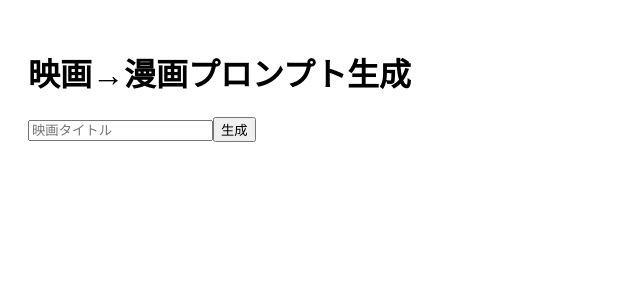
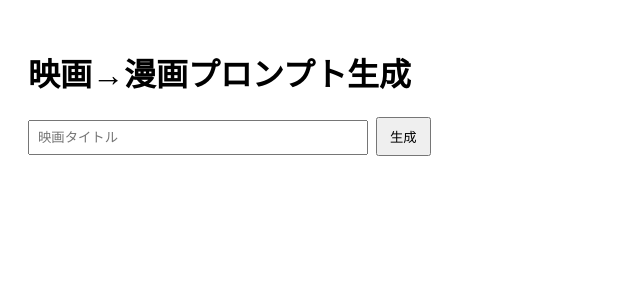
Before and after one commit to itai-onk/movie-manga-app, a React app: page / in a window 1280 px wide. Shown: the top 300 px of the page, without its empty margins (0-640 px from the left). Built offline with nearby package versions, Linux system fonts and the light colour scheme; the HTML template or start-up script is replaced by a standard one.

Commit message:
Update App.jsx

```diff
--- a/src/App.jsx
+++ b/src/App.jsx
@@ -3,30 +3,51 @@ import { useState } from "react";
 export default function App() {
   const [title, setTitle] = useState("");
   const [result, setResult] = useState("");
+  const [loading, setLoading] = useState(false);
 
   const generate = async () => {
-    const res = await fetch("/api/generate", {
-      method: "POST",
-      body: JSON.stringify({ title }),
-    });
+    try {
+      setLoading(true);
+      setResult("");
 
-    const data = await res.json();
-    setResult(data.text);
+      const res = await fetch("/api/generate", {
+        method: "POST",
+        headers: {
+          "Content-Type": "application/json"
+        },
+        body: JSON.stringify({ title }),
+      });
+
+      const data = await res.json();
+      setResult(data.text || data.error || "結果なし");
+    } catch (e) {
+      setResult("エラーが起きました");
+    } finally {
+      setLoading(false);
+    }
   };
 
   return (
-    <div style={{ padding: 20 }}>
+    <div style={{ padding: 20, fontFamily: "sans-serif" }}>
       <h1>映画→漫画プロンプト生成</h1>
 
       <input
         value={title}
         onChange={(e) => setTitle(e.target.value)}
         placeholder="映画タイトル"
+        style={{ padding: 8, width: "70%", maxWidth: 320 }}
       />
 
-      <button onClick={generate}>生成</button>
+      <button
+        onClick={generate}
+        style={{ marginLeft: 8, padding: "8px 12px" }}
+      >
+        {loading ? "生成中..." : "生成"}
+      </button>
 
-      <pre>{result}</pre>
+      <pre style={{ whiteSpace: "pre-wrap", marginTop: 20 }}>
+        {result}
+      </pre>
     </div>
   );
 }
```
